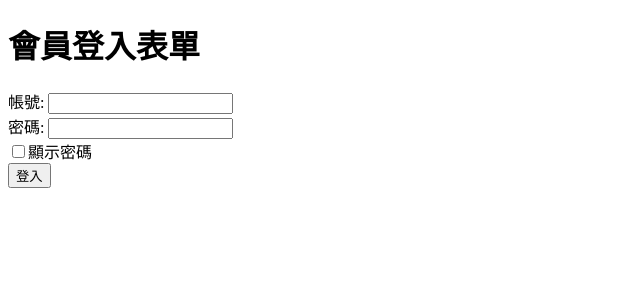
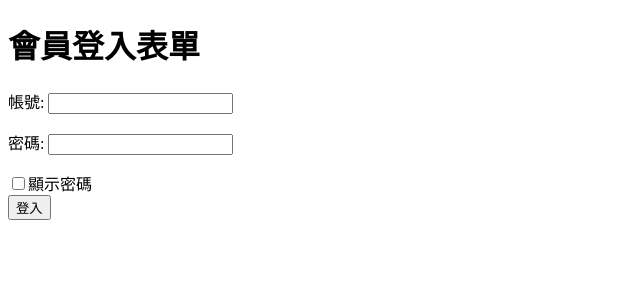
Before and after one commit to XiaoYun3893z/next-base, a Next.js app: page /cs-0425/login-form in a window 1280 px wide. Shown: the top 300 px of the page, without its empty margins (0-640 px from the left). Built offline with nearby package versions, Linux system fonts and the light colour scheme.

Commit message:
會員登入表單-錯誤檢查與呈現

```diff
--- a/pages/cs-0425/login-form.js
+++ b/pages/cs-0425/login-form.js
@@ -1,8 +1,14 @@
 import { useState } from 'react'
 
 export default function LoginForm() {
-  // 狀態為物件，物件的屬性名稱要對應到欄位的名稱
+  // 記錄欄位輸入資料，狀態為物件，物件的屬性名稱要對應到欄位的名稱
   const [user, setUser] = useState({
+    username: '',
+    password: '',
+  })
+
+  // 記錄欄位錯誤訊息的狀態
+  const [errors, setErrors] = useState({
     username: '',
     password: '',
   })
@@ -21,10 +27,45 @@ export default function LoginForm() {
     setUser({ ...user, [e.target.name]: e.target.value })
   }
 
+  // 表單送出事件處理函式
+  const handleSubmit = (e) => {
+    // 阻擋表單預設送出行為
+    e.preventDefault()
+
+    // 表單檢查---START---
+    // 建立一個新的錯誤訊息物件
+    const newErrors = { username: '', password: '' }
+
+    // if (user.username === '') {
+    // 上面寫法常見改為下面這樣，`if(user.username)` 代表有填寫，
+    // 所以反相判斷 `if(!user.username)` 代表沒填寫
+    if (!user.username) {
+      newErrors.username = '帳號為必填'
+    }
+
+    if (user.password === '') {
+      newErrors.password = '密碼為必填'
+    }
+
+    // 檢查完設定到狀態中
+    setErrors(newErrors)
+
+    // 物件屬性值中有非空白字串時，代表有錯誤發生
+    const hasErrors = Object.values(newErrors).some((v) => v)
+
+    if (hasErrors) {
+      return // 函式中作流程控制，會跳出函式不執行之後的程式碼
+    }
+    // 表單檢查--- END ---
+
+    // 檢查沒問題後再送到伺服器
+    alert('送到伺服器')
+  }
+
   return (
     <>
       <h1>會員登入表單</h1>
-      <form onSubmit={() => {}}>
+      <form onSubmit={handleSubmit}>
         <div>
           <label>
             {/* 使用表單元素都應給name屬性 */}
@@ -37,6 +78,7 @@ export default function LoginForm() {
             />
           </label>
         </div>
+        <div className="error">{errors.username} </div>
         <div>
           <label>
             密碼:{' '}
@@ -48,6 +90,7 @@ export default function LoginForm() {
             />
           </label>
         </div>
+        <div className="error">{errors.password}</div>
         <div>
           <input
             type="checkbox"
@@ -59,9 +102,19 @@ export default function LoginForm() {
           顯示密碼
         </div>
         <div>
+          {/* form標記中的button最好加上類型，預設是submit，會觸發表單的submit事件 */}
           <button type="submit">登入</button>
         </div>
       </form>
+      <style jsx>
+        {`
+          .error {
+            color: red;
+            font-size: 13px;
+            height: 16px;
+          }
+        `}
+      </style>
     </>
   )
 }
```
